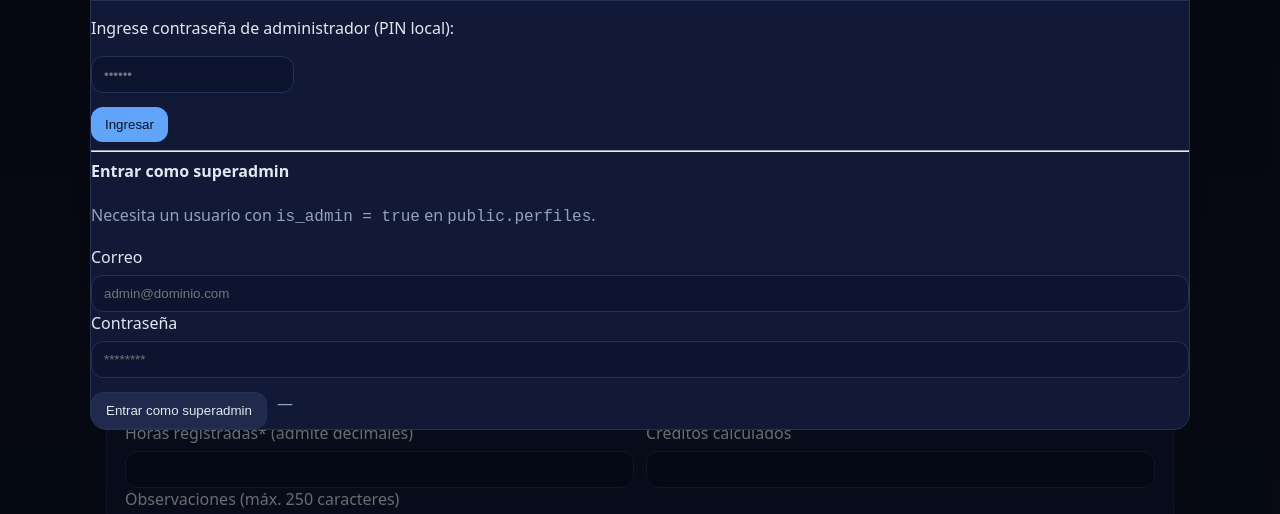
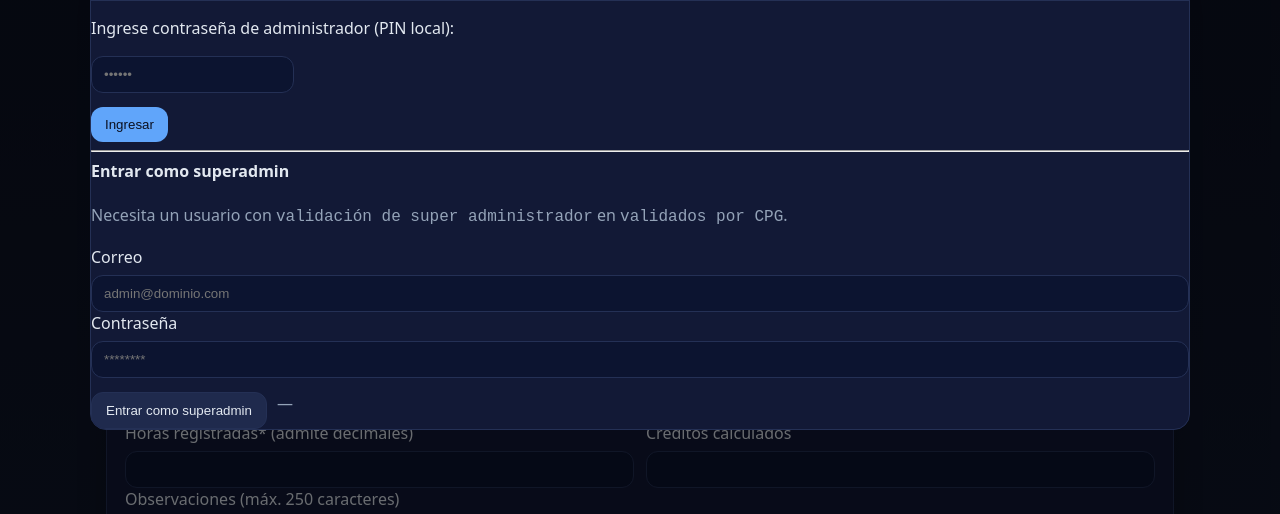
Before and after one commit to juanreyesr/creditos2025, a plain HTML site: page index.html in a window 1280 px wide. Both pictures are taken after a click on the button "Abrir panel administrador". Shown: the part 228-742 px from the top of the page. Drawn offline with nearby package versions, Linux system fonts and the light colour scheme; no server answers.

Commit message:
Update index.html

```diff
--- a/index.html
+++ b/index.html
@@ -156,7 +156,7 @@
         </div>
         <hr />
         <h4 style="margin-top:8px">Entrar como superadmin</h4>
-        <p class="muted">Necesita un usuario con <code>is_admin = true</code> en <code>public.perfiles</code>.</p>
+        <p class="muted">Necesita un usuario con <code>validación de super administrador</code> en <code>validados por CPG</code>.</p>
         <label>Correo
           <input type="email" id="superEmail" placeholder="admin@dominio.com" />
         </label>
```
